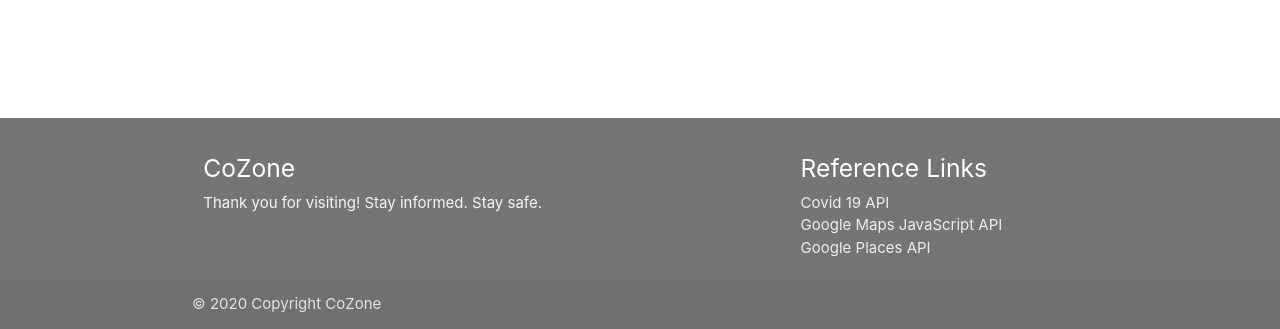
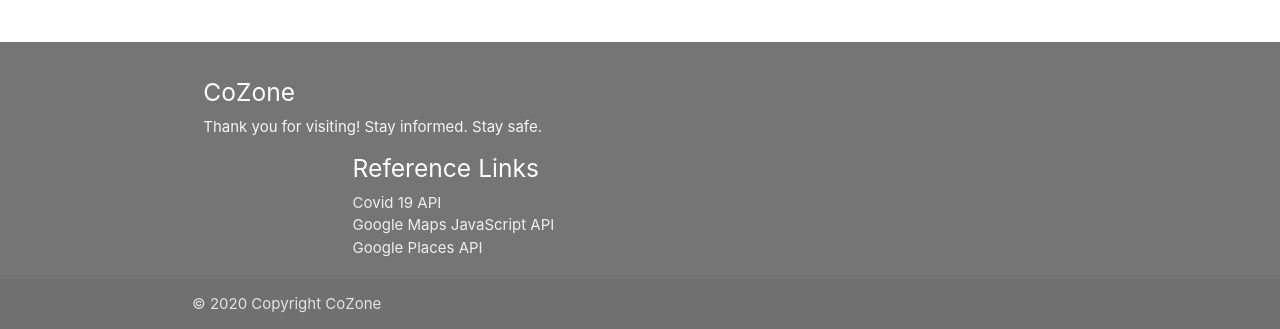
Before and after one commit to TuffLuffJimmy/CoZone, a plain HTML site: page index.html in a window 1280 px wide. Shown: the part 471-800 px from the top of the page. Drawn offline with nearby package versions, Linux system fonts and the light colour scheme; some packages are replaced by stand-ins of ours.

Commit message:
change commit

```diff
--- a/index.html
+++ b/index.html
@@ -65,13 +65,13 @@
                     <p class="grey-text text-lighten-4">Thank you for visiting! Stay informed. Stay safe.
                     </p>
                 </div>
-                <div class="col l4 offset-l2 s12">
+                <div class="col l4 offset-l2 s12 links">
                     <!-- Links go here if needed-->
                     <h5 class="white-text">Reference Links</h5>
                     <ul>
-                        <li><a class="grey-text text-lighten-3" href="https://covid19api.com/">Covid 19 API</a></li>
-                        <li><a class="grey-text text-lighten-3" href="https://developers.google.com/maps/documentation/javascript/tutorial?utm_source=google&utm_medium=cpc&utm_campaign=FY18-Q2-global-demandgen-paidsearchonnetworkhouseads-cs-maps_contactsal_saf&utm_content=text-ad-none-none-DEV_c-CRE_359194145406-ADGP_Hybrid+%7C+AW+SEM+%7C+BKWS+~+Google+Maps+Javascript+API-KWID_43700045479855433-aud-543033638389:kwd-332054278444-userloc_9031602&utm_term=KW_maps%20javascript%20api-ST_maps+javascript+api&gclid=CjwKCAjw4871BRAjEiwAbxXi2-D5Q4H78JvxSLifSooAzPN_K7tCzUu7ryo_DcQnIYOM67Orb6M_YxoCkNgQAvD_BwE">Google Maps JavaScript API</a></li>
-                        <li><a class="grey-text text-lighten-3" href="https://developers.google.com/places/web-service/intro?utm_source=google&utm_medium=cpc&utm_campaign=FY18-Q2-global-demandgen-paidsearchonnetworkhouseads-cs-maps_contactsal_saf&utm_content=text-ad-none-none-DEV_c-CRE_433476780424-ADGP_Hybrid+%7C+AW+SEM+%7C+SKWS+~+Places+API-KWID_43700039136946621-aud-543033638149:kwd-335453537185-userloc_9031602&utm_term=KW_%2Bplaces%20%2Bapi-ST_%2Bplaces+%2Bapi&gclid=CjwKCAjw4871BRAjEiwAbxXi27L0ff016HyB8M0KHOzD7FqSMGshZKVr2q5EYeVr5GxMtLJZCp4UlBoCqVYQAvD_BwE">Google Places API</a></li>
+                        <li class="links"><a class="grey-text text-lighten-3" href="https://covid19api.com/">Covid 19 API</a></li>
+                        <li class="links"><a class="grey-text text-lighten-3" href="https://developers.google.com/maps/documentation/javascript/tutorial?utm_source=google&utm_medium=cpc&utm_campaign=FY18-Q2-global-demandgen-paidsearchonnetworkhouseads-cs-maps_contactsal_saf&utm_content=text-ad-none-none-DEV_c-CRE_359194145406-ADGP_Hybrid+%7C+AW+SEM+%7C+BKWS+~+Google+Maps+Javascript+API-KWID_43700045479855433-aud-543033638389:kwd-332054278444-userloc_9031602&utm_term=KW_maps%20javascript%20api-ST_maps+javascript+api&gclid=CjwKCAjw4871BRAjEiwAbxXi2-D5Q4H78JvxSLifSooAzPN_K7tCzUu7ryo_DcQnIYOM67Orb6M_YxoCkNgQAvD_BwE">Google Maps JavaScript API</a></li>
+                        <li class="links"><a class="grey-text text-lighten-3" href="https://developers.google.com/places/web-service/intro?utm_source=google&utm_medium=cpc&utm_campaign=FY18-Q2-global-demandgen-paidsearchonnetworkhouseads-cs-maps_contactsal_saf&utm_content=text-ad-none-none-DEV_c-CRE_433476780424-ADGP_Hybrid+%7C+AW+SEM+%7C+SKWS+~+Places+API-KWID_43700039136946621-aud-543033638149:kwd-335453537185-userloc_9031602&utm_term=KW_%2Bplaces%20%2Bapi-ST_%2Bplaces+%2Bapi&gclid=CjwKCAjw4871BRAjEiwAbxXi27L0ff016HyB8M0KHOzD7FqSMGshZKVr2q5EYeVr5GxMtLJZCp4UlBoCqVYQAvD_BwE">Google Places API</a></li>
                     </ul>
                 </div>
             </div>
--- a/style.css
+++ b/style.css
@@ -45,3 +45,8 @@ input {
 #getStarted {
     font-size: 30px
 }
+
+.links {
+    display: inline-block;
+    margin-right: 15px;
+}
```
